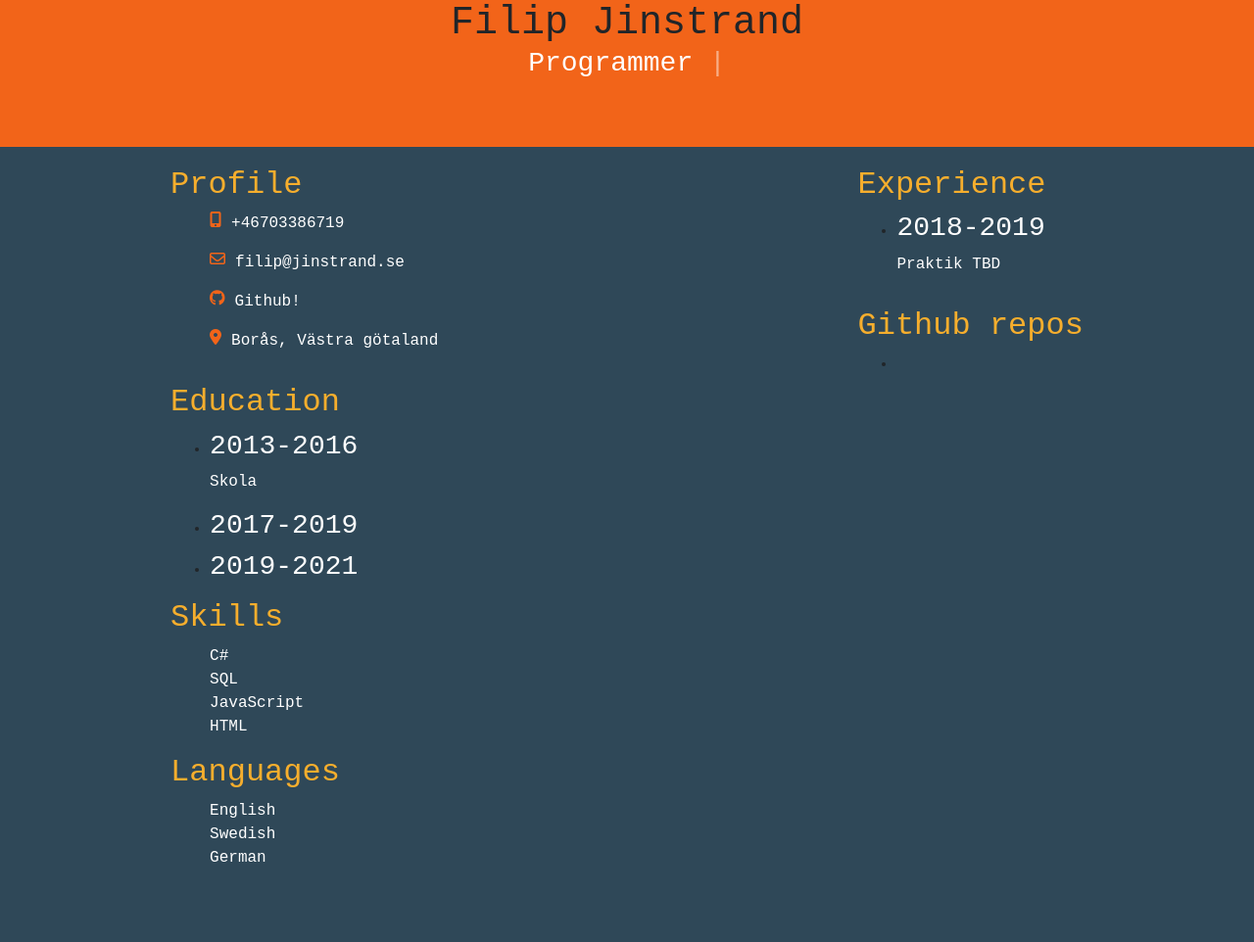
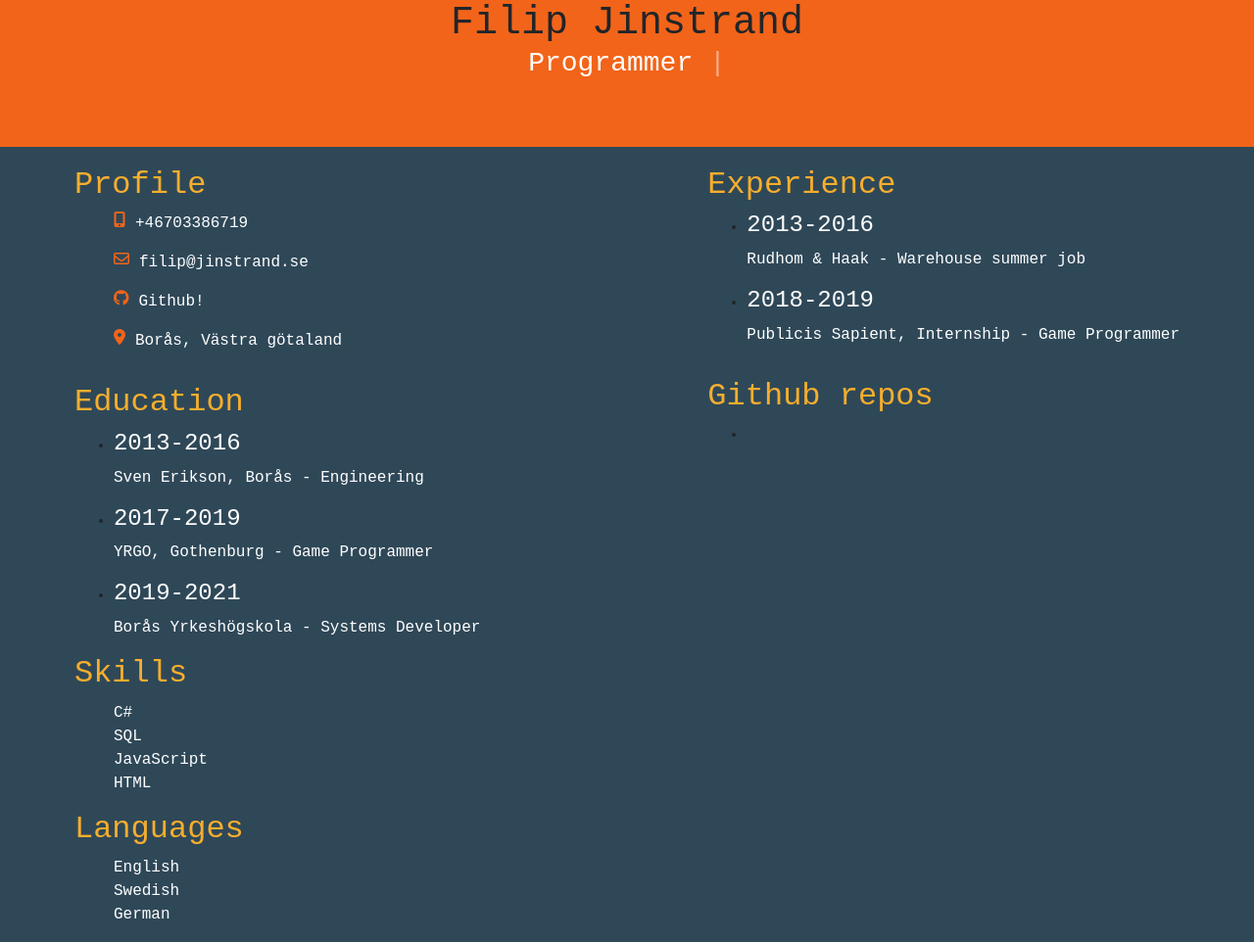
Before and after one commit to FilipJinstrand/CV, a website: page pages/index.html in a window 1280 px wide. Shown: the whole page at 98% size. Before the commit the page ends 904 px from the top, so only its background shows below. Drawn offline with nearby package versions, Linux system fonts and the light colour scheme; a script that the page names is missing.

Commit message:
Added some experince

```diff
--- a/pages/index.html
+++ b/pages/index.html
@@ -58,18 +58,20 @@
                     <ul>
                         <li>
                             <div>
-                            <h3>2013-2016</h3>
-                            <p>Skola</p>
+                                <h4>2013-2016</h4>
+                                <p>Sven Erikson, Borås - Engineering</p>
                             </div>
                         </li>
                         <li>
                             <div>
-                            <h3>2017-2019</h3>
+                                <h4>2017-2019</h4>
+                                <p>YRGO, Gothenburg - Game Programmer</p>
                             </div>
                         </li>
                         <li>
                             <div>
-                            <h3>2019-2021</h3>
+                                <h4>2019-2021</h4>
+                                <p>Borås Yrkeshögskola - Systems Developer</p>
                             </div>
                         </li>
                     </ul>
@@ -121,8 +123,14 @@
                 <ul>
                     <li>
                         <div>
-                        <h3>2018-2019</h3>
-                        <p>Praktik TBD</p>
+                            <h4>2013-2016</h4>
+                            <p>Rudhom & Haak - Warehouse summer job</p>
+                        </div>
+                    </li>
+                    <li>
+                        <div>
+                            <h4>2018-2019</h4>
+                            <p>Publicis Sapient, Internship - Game Programmer</p>
                         </div>
                     </li>
                 </ul>
--- a/style/style.css
+++ b/style/style.css
@@ -17,6 +17,9 @@ h2{
     color: #F6AE2D;
 }
 h3{
+    color: white;
+}
+h4{
     color: white;
 }
 p{
```
Lines whose indentation alone changed are shown as unchanged.
